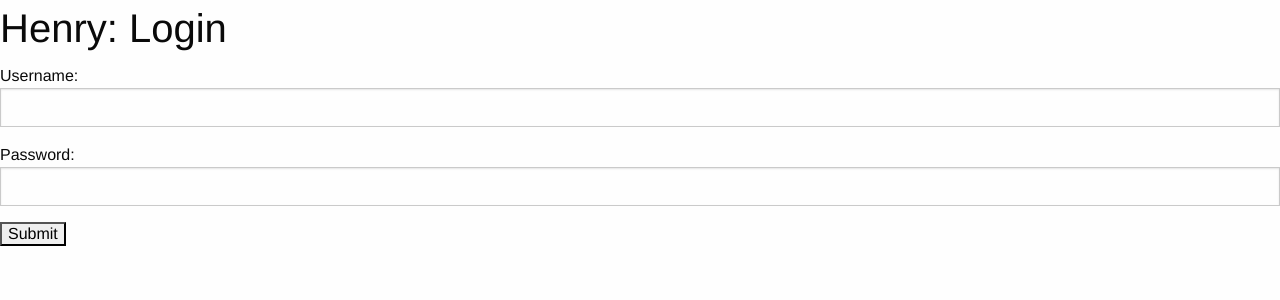
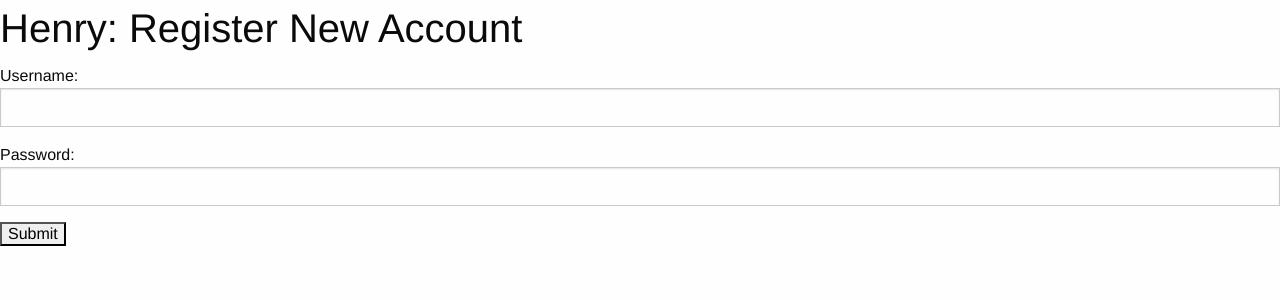
Before and after one commit to RHITJuniorProjects/JrProj-1415-Mike, a PHP site: page /register.php in a window 1280 px wide. Shown: the part 211-511 px from the top of the page. Run offline with PHP 8.4, Linux system fonts and the light colour scheme; some libraries are stand-ins or nearby versions.

Commit message:
Adding Register Feature
Mark Hein

```diff
--- a/Code/Web/public/login.html
+++ b/Code/Web/public/login.html
@@ -47,9 +47,9 @@
 	</section>
 </nav>
 		<div>
-			<h2>Henry: Login</h2>
+			<h2>Henry: Login with Your Account</h2>
 			Username: <input type="text" id="user">
-			Password: <input type="password" id="pwd">
+			Password: <input type="password" id="pass">
 			<input type="submit" value="Submit" onclick="login()">
 		</div>
 	</body>
--- a/Code/Web/templates/login.php
+++ b/Code/Web/templates/login.php
@@ -6,9 +6,9 @@
 	<body>
 		<?php require 'topbar.php';?>
 		<div>
-			<h2>Henry: Login</h2>
+			<h2>Henry: Login with Your Account</h2>
 			Username: <input type="text" id="user">
-			Password: <input type="password" id="pwd">
+			Password: <input type="password" id="pass">
 			<input type="submit" value="Submit" onclick="login()">
 		</div>
 	</body>
--- a/Code/Web/templates/register.php
+++ b/Code/Web/templates/register.php
@@ -1,15 +1,15 @@
 <html>
 	<head>
-		<title>Henry: Login</title>
+		<title>Henry: Registering</title>
 		<?php require 'header.php';?>
 	</head>
 	<body>
 		<?php require 'topbar.php';?>
 		<div>
-			<h2>Henry: Login</h2>
-			<form id="logininput" onsubmit="login()">
+			<h2>Henry: Register New Account</h2>
+			<form id="registerinput" onsubmit="register()">
 				Username: <input type="text" id="user">
-				Password: <input type="password" id="pwd">
+				Password: <input type="password" id="pass">
 				<input type="submit" value="Submit">
 			</form>
 		</div>
```
Also changed, not shown: Code/Web/public/henry.js (+16 -0 lines), Code/Web/public/register.html (+4 -4 lines), Code/Web/firebase.json.
